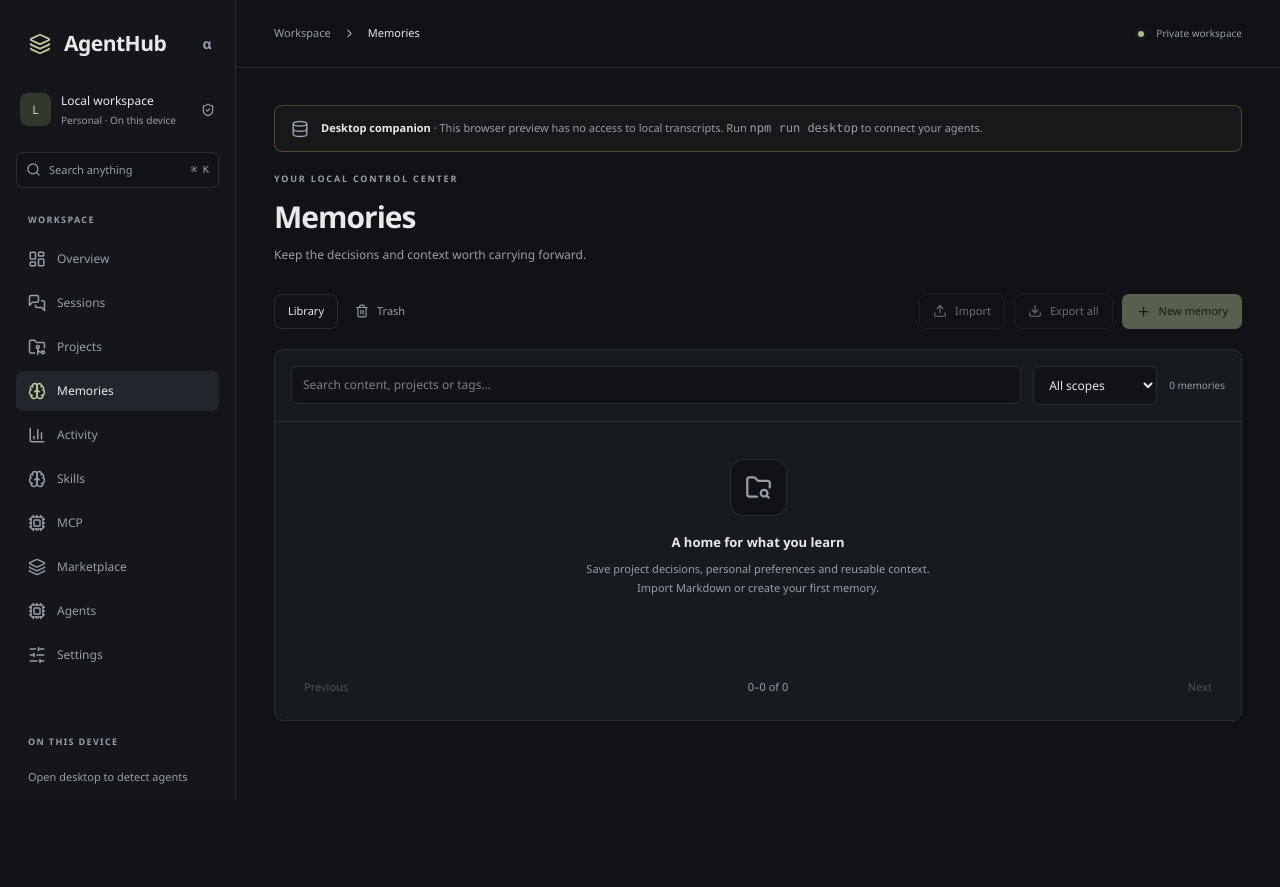
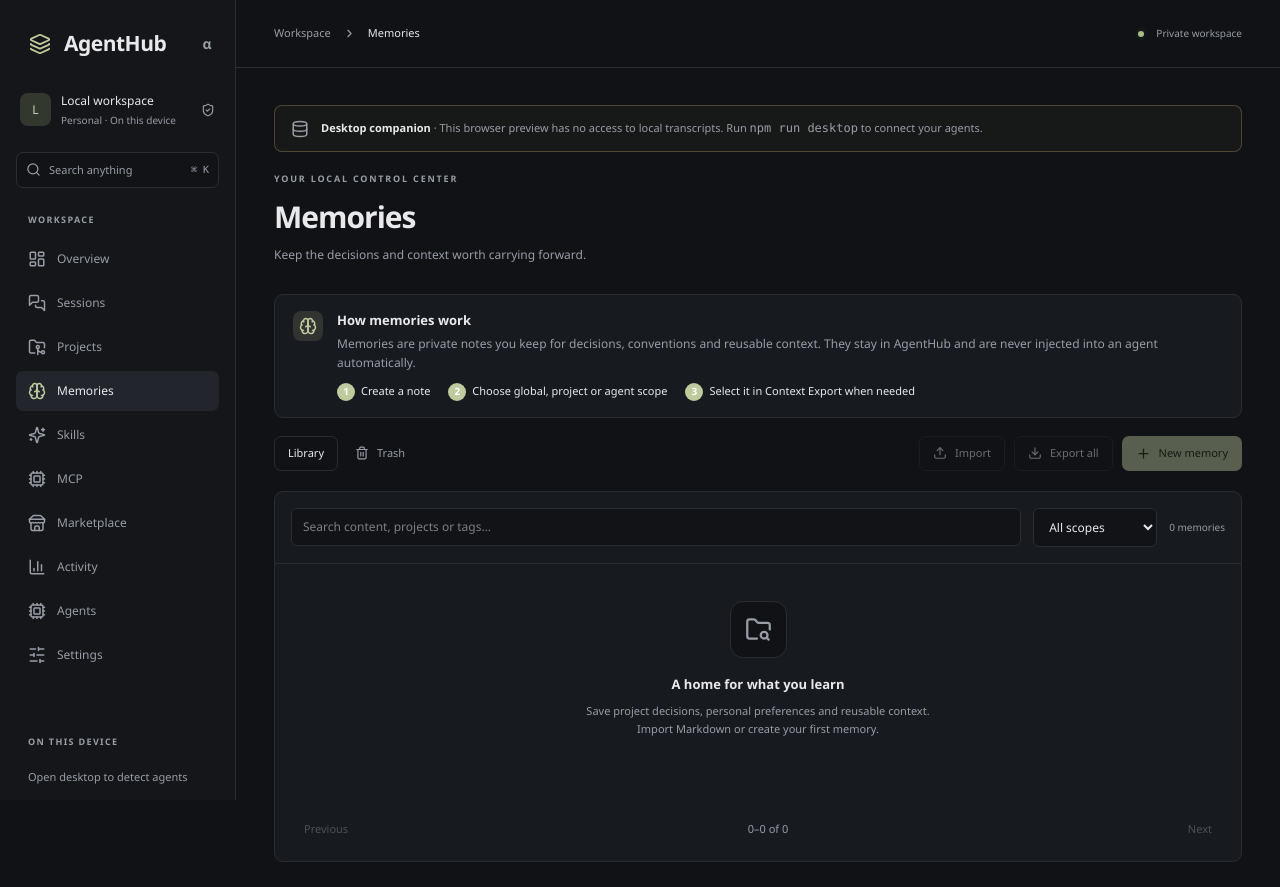
Before and after one commit to Ste2027/AgentHub, a React (Vite) app: page / in a window 1280 px wide. Both pictures are taken after a click on the button "Memories". Before the commit the page ends 800 px from the top, so only its background shows below. Built offline with nearby package versions, Linux system fonts and the light colour scheme.

Commit message:
Clarify skills marketplace and memory navigation

```diff
--- a/src/App.tsx
+++ b/src/App.tsx
@@ -20,6 +20,8 @@
   ChevronRight,
   Brain,
   BarChart3,
+  Sparkles,
+  Store,
 } from "lucide-react";
 import { api, desktop } from "./lib/api";
 import type {
@@ -49,10 +51,10 @@
   { id: "sessions", label: "Sessions", icon: MessagesSquare },
   { id: "projects", label: "Projects", icon: FolderGit2 },
   { id: "memories", label: "Memories", icon: Brain },
+  { id: "skills", label: "Skills", icon: Sparkles },
+  { id: "mcp", label: "MCP", icon: Cpu },
+  { id: "marketplace", label: "Marketplace", icon: Store },
   { id: "analytics", label: "Activity", icon: BarChart3 },
-  { id: "skills", label: "Skills", icon: Brain },
-  { id: "mcp", label: "MCP", icon: Cpu },
-  { id: "marketplace", label: "Marketplace", icon: Layers3 },
   { id: "agents", label: "Agents", icon: Cpu },
   { id: "settings", label: "Settings", icon: SlidersHorizontal },
 ] as const;
--- a/src/features/memories/MemoryLibrary.tsx
+++ b/src/features/memories/MemoryLibrary.tsx
@@ -170,6 +170,24 @@
     );
   return (
     <>
+      <section className="panel memory-guide" aria-label="How memories work">
+        <div className="memory-guide-icon">
+          <Brain size={18} />
+        </div>
+        <div>
+          <h3>How memories work</h3>
+          <p>
+            Memories are private notes you keep for decisions, conventions and
+            reusable context. They stay in AgentHub and are never injected into
+            an agent automatically.
+          </p>
+          <div className="memory-guide-steps">
+            <span><strong>1</strong> Create a note</span>
+            <span><strong>2</strong> Choose global, project or agent scope</span>
+            <span><strong>3</strong> Select it in Context Export when needed</span>
+          </div>
+        </div>
+      </section>
       <div className="library-toolbar">
         <div className="segmented">
           <Button
--- a/src/features/memories/memories.css
+++ b/src/features/memories/memories.css
@@ -4,6 +4,58 @@
   flex-wrap: wrap;
   margin-bottom: 20px;
   align-items: center;
+}
+.memory-guide {
+  display: flex;
+  align-items: flex-start;
+  gap: 14px;
+  padding: 16px 18px;
+  margin-bottom: 18px;
+  border-color: color-mix(in srgb, var(--accent) 35%, var(--border));
+  background: color-mix(in srgb, var(--accent) 7%, var(--panel));
+}
+.memory-guide-icon {
+  display: grid;
+  place-items: center;
+  width: 30px;
+  height: 30px;
+  flex: 0 0 30px;
+  border-radius: 8px;
+  color: var(--accent);
+  background: color-mix(in srgb, var(--accent) 15%, transparent);
+}
+.memory-guide h3 {
+  margin: 0 0 5px;
+  font-size: 13px;
+}
+.memory-guide p {
+  margin: 0;
+  color: var(--muted);
+  font-size: 12px;
+  line-height: 1.55;
+}
+.memory-guide-steps {
+  display: flex;
+  flex-wrap: wrap;
+  gap: 8px 18px;
+  margin-top: 10px;
+  color: var(--text);
+  font-size: 11px;
+}
+.memory-guide-steps span {
+  display: inline-flex;
+  align-items: center;
+  gap: 6px;
+}
+.memory-guide-steps strong {
+  display: inline-grid;
+  place-items: center;
+  width: 18px;
+  height: 18px;
+  border-radius: 50%;
+  color: var(--accent-contrast, #fff);
+  background: var(--accent);
+  font-size: 10px;
 }
 .segmented {
   display: flex;
```
